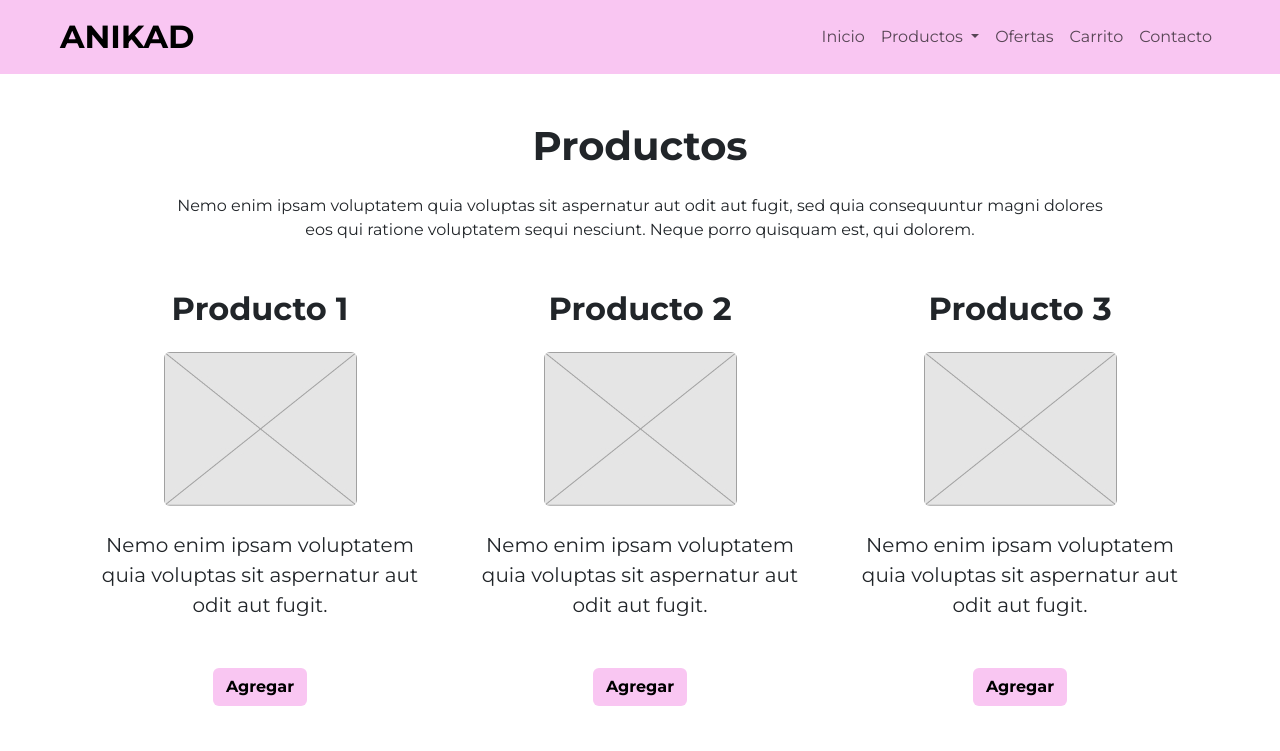
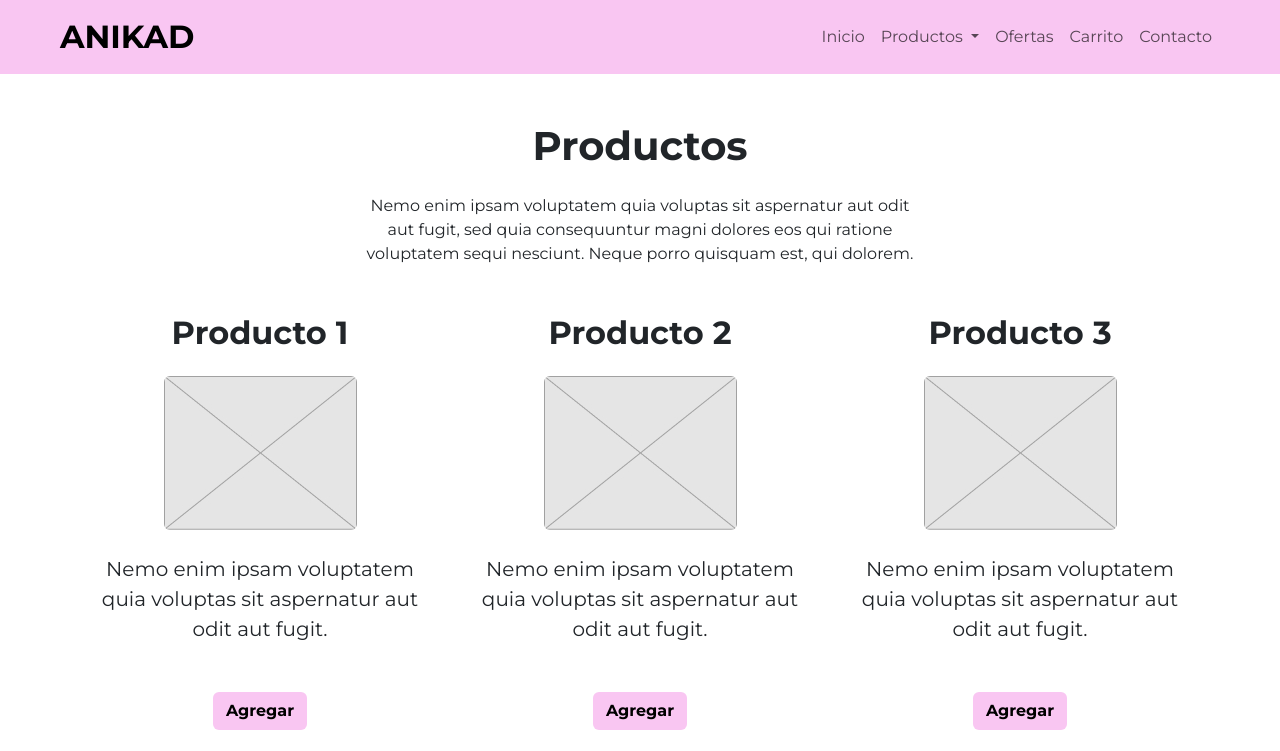
Before and after one commit to paulaed3/pf-estupinan, a plain HTML site: page pages/products.html in a window 1280 px wide. Shown: the top 751 px of the page. Drawn offline with nearby package versions, Linux system fonts and the light colour scheme.

Commit message:
fix col in paragraph products

```diff
--- a/pages/products.html
+++ b/pages/products.html
@@ -85,7 +85,7 @@
     <!-- Main Content -->
     <main class="container mt-5">
       <!-- Section hero -->
-      <section class="text-center col-6 col-xs-8 col-sm-8 col-lg-10 mx-auto">
+      <section class="text-center col-10 col-md-8 col-lg-6 mx-auto">
         <h1 class="fw-semibold fs-1">Productos</h1>
         <p class="mt-4">
           Nemo enim ipsam voluptatem quia voluptas sit aspernatur aut odit aut
```
